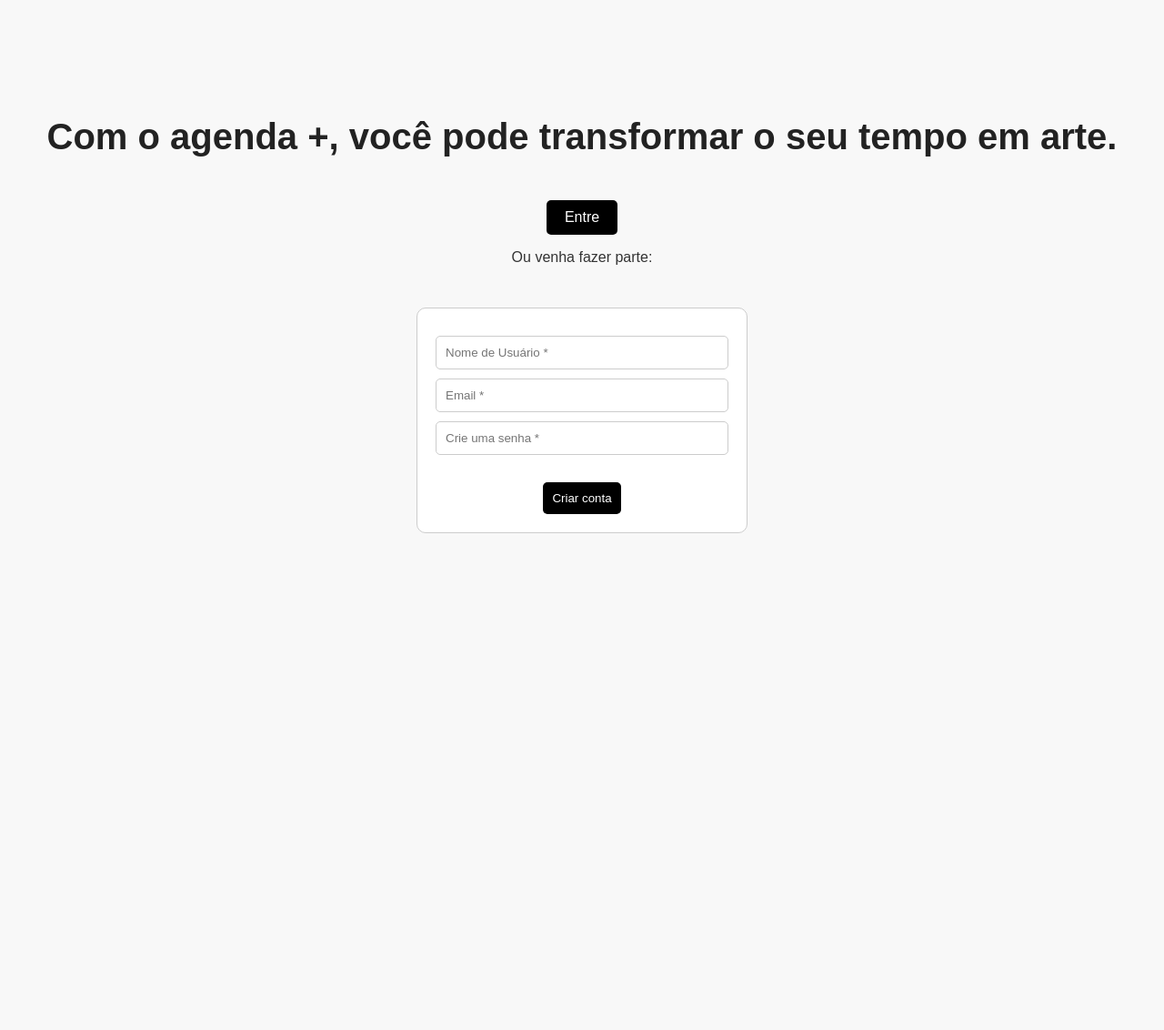
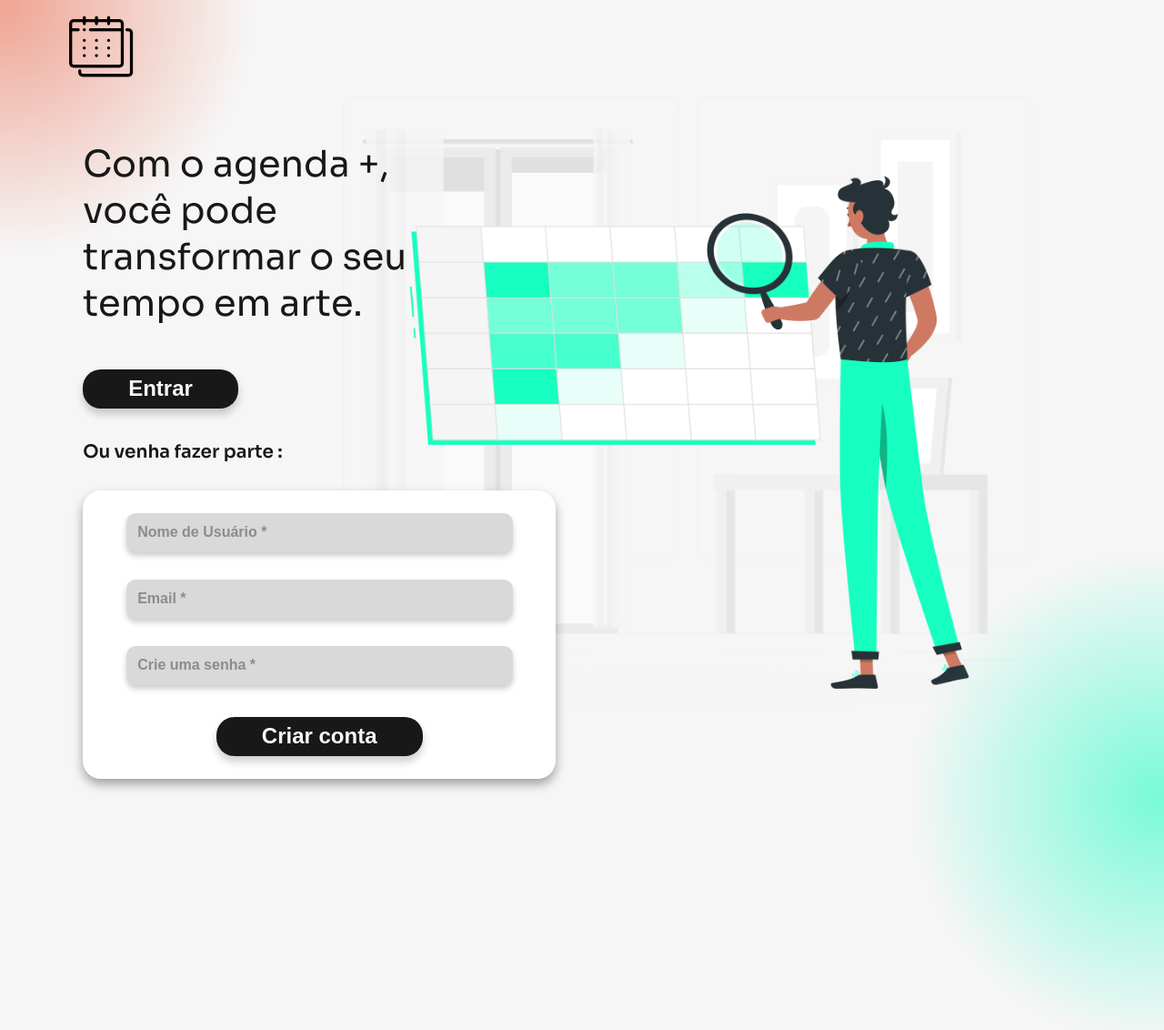
Before and after one commit to IanMarceloGuimaraes/agendamais, a PHP site: page / in a window 1280 px wide; the page is wider, and only the part inside the window is pictured. Shown: the top 1132 px of that part at 91% size. Before the commit the page ends 586 px from the top of that part, so only its background shows below. Run offline with PHP 8.4, Linux system fonts and the light colour scheme.

Commit message:
Esse formas com gradiente fica dando problema na hora de inicializar a página, aí ela carrega torta.

```diff
--- a/App/Views/home.php
+++ b/App/Views/home.php
@@ -1,10 +1,11 @@
 <?php include 'includes/header.php'; ?>
 
 <div class="container">
-    <div class="content">
-        <h1>Com o agenda +, você pode transformar o seu tempo em arte.</h1>
-        <a href="#" class="button">Entre</a>
-        <p>Ou venha fazer parte:</p>
+    <div class="content" style="display: flex; align-items: flex-start;">
+        <div class="text-content" style="flex: 1;">
+            <h1>Com o agenda +,<br>você pode<br>transformar o seu<br>tempo em arte.</h1>
+            <a href="#"><button class="button">Entrar</button></a>
+            <p>Ou venha fazer parte :</p>
             <form action="#" method="post" class="form">
                 <input type="text" name="usuario" placeholder="Nome de Usuário *" required>
                 <input type="email" name="email" placeholder="Email *" required>
@@ -12,6 +13,8 @@
                 <button type="submit" class="button">Criar conta</button>
             </form>
         </div>
+        <img src="Images/Home.png" alt="Descrição da imagem"/>
+    </div>
 </div>
 
 <?php include 'includes/footer.php'; ?>
--- a/App/Views/includes/header.php
+++ b/App/Views/includes/header.php
@@ -4,7 +4,8 @@
     <meta charset="UTF-8">
     <meta name="viewport" content="width=device-width, initial-scale=1.0">
     <title>Agenda+</title>
-    <link rel="stylesheet" href="css/style.css">
-
+    <link rel="stylesheet" href="css/estilo.css">
+    <link href="https://fonts.googleapis.com/css2?family=Sora:wght@400;600&display=swap" rel="stylesheet">
 </head>
 <body>
+    <img src="Images/Agenda.png" alt="Agenda" class="header-image"> <!-- Imagem no header -->
--- /dev/null
+++ b/Public/css/estilo.css
@@ -0,0 +1,126 @@
+body {
+  font-family: 'Sora', Arial, sans-serif;
+  background-color: #f6f6f6;
+  color: #181818;
+  position: relative;
+  overflow: hidden;
+}
+.header-image {
+  max-width: 80px;
+  height: auto;
+  position: absolute;
+  top: 5%;
+  left: 5%;
+  z-index: 1;
+}
+
+h1 {
+  font-size: 2.5rem;
+  font-weight: 400;
+  color: #181818;
+}
+p {
+  font-size: 1.25rem;
+  font-weight: 600;
+  color: #181818;
+}
+.container {
+  max-width: 1200px;
+  margin-left: 5%;
+  padding: 20px;
+}
+.content {
+  margin-top: 100px;
+}
+
+.button {
+  background-color: #181818;
+  color: #f8f8f8;
+  padding: 7.5px 50px;
+  text-decoration: none;
+  border: none;
+  border-radius: 20px;
+  display: inline-block;
+  margin-top: 20px;
+  box-shadow: 0 6px 10px rgba(0, 0, 0, 0.2);
+  transition: background-color 0.3s ease, color 0.3s ease;
+  font-size: 1.5rem;
+  font-weight: 600;
+  margin-bottom: 15px;
+}
+
+.button:hover {
+  background-color: #dadada;
+  color: #181818;
+}
+
+.form {
+  display: flex;
+  flex-direction: column;
+  align-items: center;
+  margin-top: 30px;
+  padding: 10px 10px;
+  border: none;
+  border-radius: 20px;
+  background-color: #fff;
+  box-shadow: 0 6px 12px rgba(0, 0, 0, 0.35);
+  max-width: 500px;
+  width: 100%;
+}
+
+.form input {
+  width: 100%;
+  max-width: 400px;
+  padding: 12.5px;
+  margin: 15px 0;
+  border-radius: 10px;
+  background-color: #d9d9d9;
+  border: none;
+  outline: none;
+  box-shadow: 0 4px 6px rgba(0, 0, 0, 0.2);
+  font-size: 1rem;
+  font-weight: 600;
+  color: #181818;
+}
+
+.form input::placeholder {
+  font-size: 1rem;
+  font-weight: 600;
+  color: rgba(24, 24, 24, 0.4);
+}
+
+/* Formas com gradiente*/
+body::before,
+body::after {
+  content: '';
+  position: absolute;
+  border-radius: 50%;
+  opacity: 0.8;
+  z-index: -1;
+}
+
+body::before {
+  width: 550px;
+  height: 550px;
+  top: -275px;
+  left: -275px;
+  background: radial-gradient(circle, rgba(235, 121, 95, 0.8) 0%, rgba(235, 121, 95, 0) 70%);
+}
+body::after {
+  width: 550px;
+  height: 550px;
+  bottom: -275px;
+  right: -275px;
+  background: radial-gradient(circle, rgba(23, 255, 192, 0.7) 0%, rgba(23, 255, 192, 0) 70%);
+}
+
+
+img {
+  max-width: 900px;
+  height: auto;
+  position: absolute;
+  top: 50%;
+  right: 5%;
+  transform: translateY(-50%);
+  z-index: -1;
+}
--- a/Public/css/style.css
+++ b/Public/css/style.css
@@ -2,6 +2,8 @@ body {
   font-family: Arial, sans-serif;
   background-color: #f8f8f8;
   color: #333;
+  position: relative; /* Necessário para o posicionamento dos pseudo-elementos */
+  overflow: hidden; /* Evita rolagem por conta das formas */
 }
 
 .container {
@@ -11,7 +13,6 @@ body {
 }
 
 .content {
-  text-align: center;
   margin-top: 100px;
 }
 
@@ -56,3 +57,26 @@ h1 {
   border-radius: 5px;
   cursor: pointer;
 }
+
+/* Formas com gradiente */
+body::before,
+body::after {
+  content: '';
+  position: absolute;
+  width: 400px;
+  height: 400px;
+  border-radius: 50%;
+  pointer-events: none;
+}
+
+body::before {
+  top: -100px;
+  left: -100px;
+  background: radial-gradient(circle, rgba(235, 121, 95, 0.8) 0%, rgba(235, 121, 95, 0) 70%);
+}
+
+body::after {
+  bottom: -100px;
+  right: -100px;
+  background: radial-gradient(circle, rgba(23, 255, 192, 0.7) 0%, rgba(23, 255, 192, 0) 70%);
+}
```
Also changed, not shown: Public/images/Agenda.png (added), Public/images/Home.png (added). Lines whose indentation alone changed are shown as unchanged.
